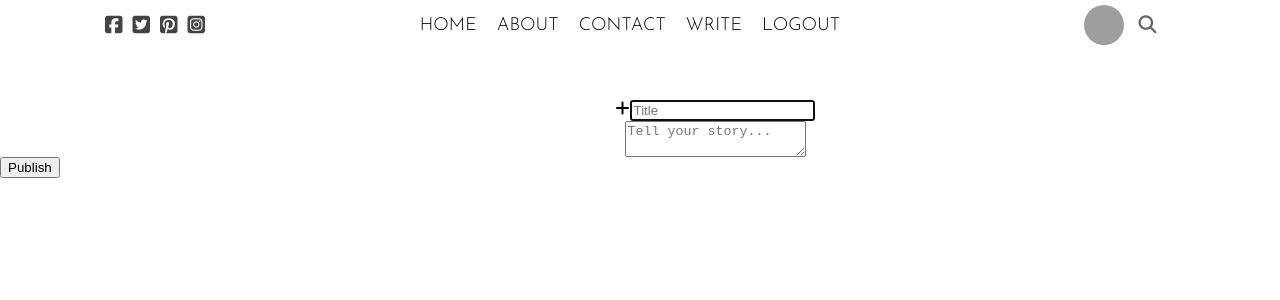
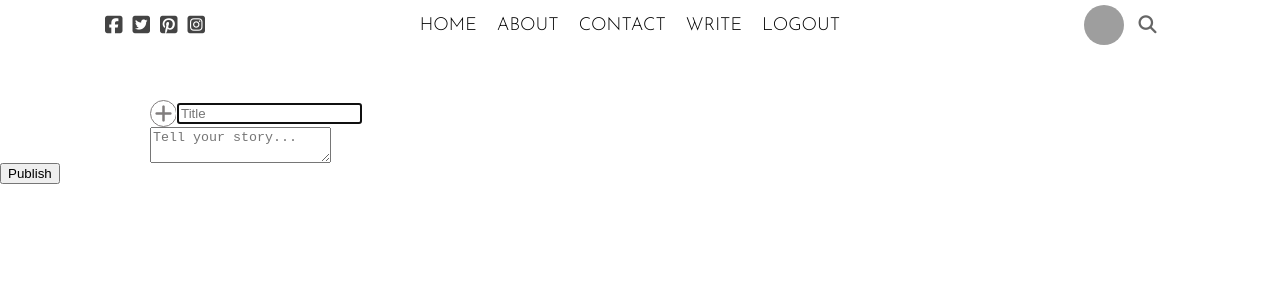
Before and after one commit to L4KsHM1/BlogApp, a React (Create React App) app: page / in a window 1280 px wide. Shown: the top 300 px of the page. Built offline with nearby package versions, Linux system fonts and the light colour scheme; grey boxes are pictures that could not be loaded.

Commit message:
write page css

```diff
--- a/src/pages/write/write.css
+++ b/src/pages/write/write.css
@@ -8,5 +8,19 @@
 .writeFormGroup{
     margin-left: 150px;
     display: flex;
+    align-items: center;
+}
+
+
+.writeIcon{
+    width: 25px;
+    height: 25px;
+    border-radius: 50%;
+    border: 1px solid;
+    display: flex;
+    align-items: center;
     justify-content: center;
+    font-size: 20px;
+    color: rgb(129, 125, 125);
+    cursor: pointer;
 }
```
